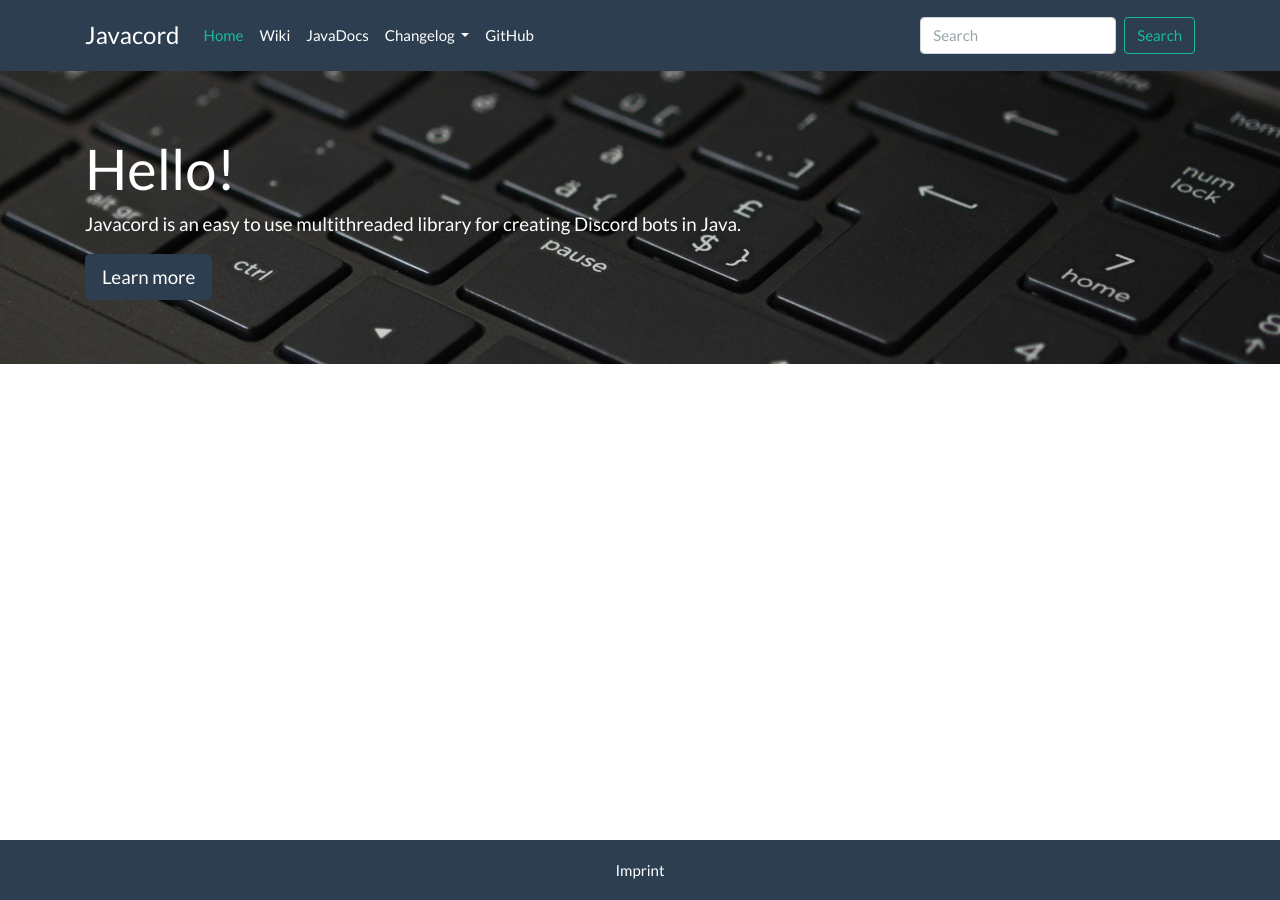
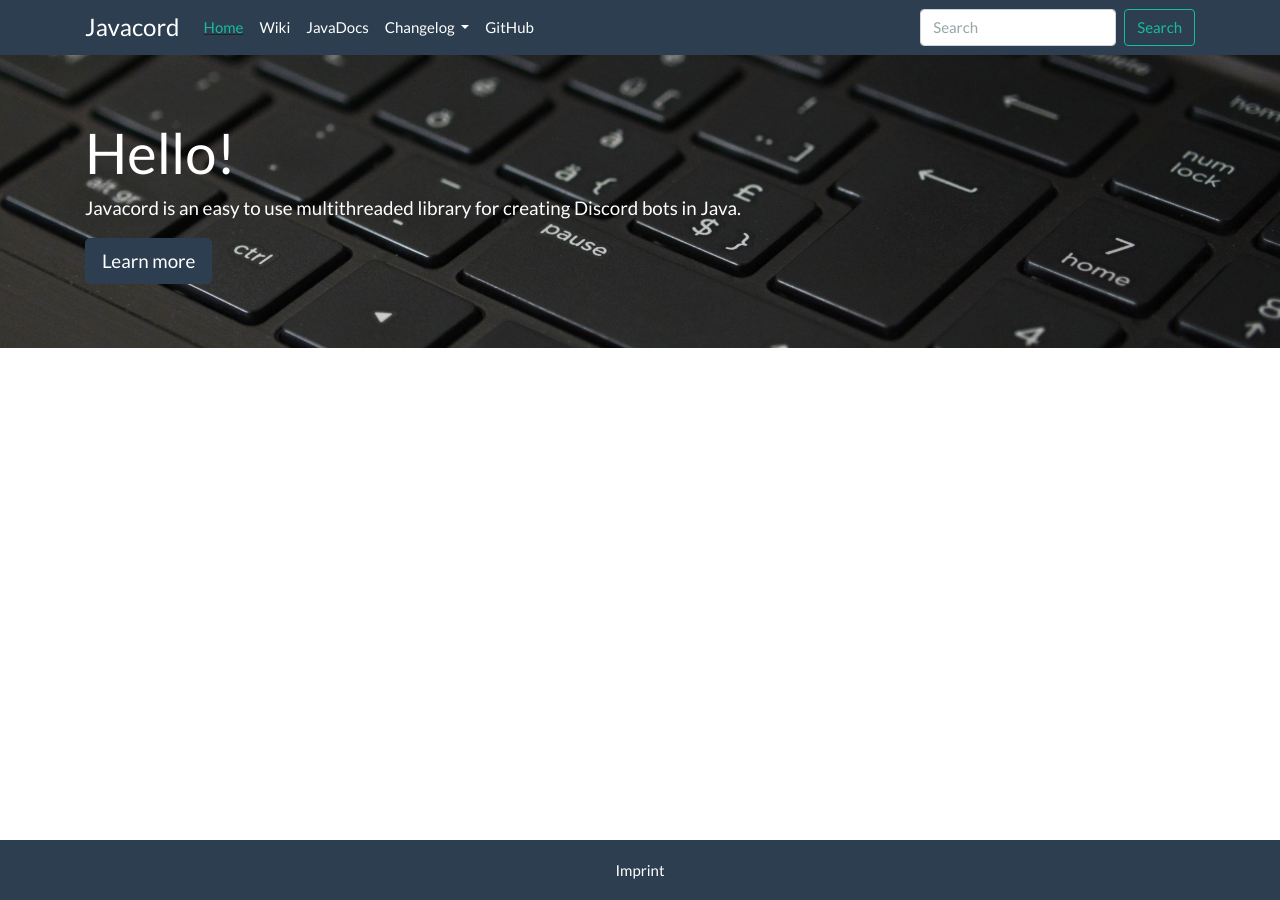
Before and after one commit to Vampire/javacord.github.io, a Jekyll site: the page built from index.html, in a window 1280 px wide. Built offline with Jekyll 4.4.1, drawn with Linux system fonts in a browser that asks for light colours.

Commit message:
Slightly improved navbar

```diff
--- a/_includes/navbar.html
+++ b/_includes/navbar.html
@@ -16,7 +16,7 @@
                     <a class="nav-link" href="https://docs.javacord.org/">JavaDocs</a>
                 </li>
 
-                <li class="nav-item dropdown">
+                <li class="nav-item dropdown {% if page.category == "changelog" %}active{% endif %}">
                     <a class="nav-link dropdown-toggle" href="#" id="navbarDropdown" role="button" data-toggle="dropdown" aria-haspopup="true" aria-expanded="false">
                         Changelog
                     </a>
--- a/_sass/theme/_variables.scss
+++ b/_sass/theme/_variables.scss
@@ -74,7 +74,7 @@ $nav-tabs-border-color:             $gray-200 !default;
 // Navbar
 
 $navbar-brand-font-size:            1.5rem !default;
-$navbar-padding-y:                  1rem !default;
+$navbar-padding-y:                  0.5rem !default;
 
 $navbar-dark-color:                 $white !default;
 $navbar-dark-hover-color:           $success !default;
--- a/css/style.scss
+++ b/css/style.scss
@@ -25,6 +25,11 @@ img {
 .page-footer a {
   color: $white;
   text-align: center;
+}
+
+// Active navbar items should be underlined
+.nav-item.active {
+  text-decoration-line: underline;
 }
 
 // Left to right used to obfuscate the email
```
